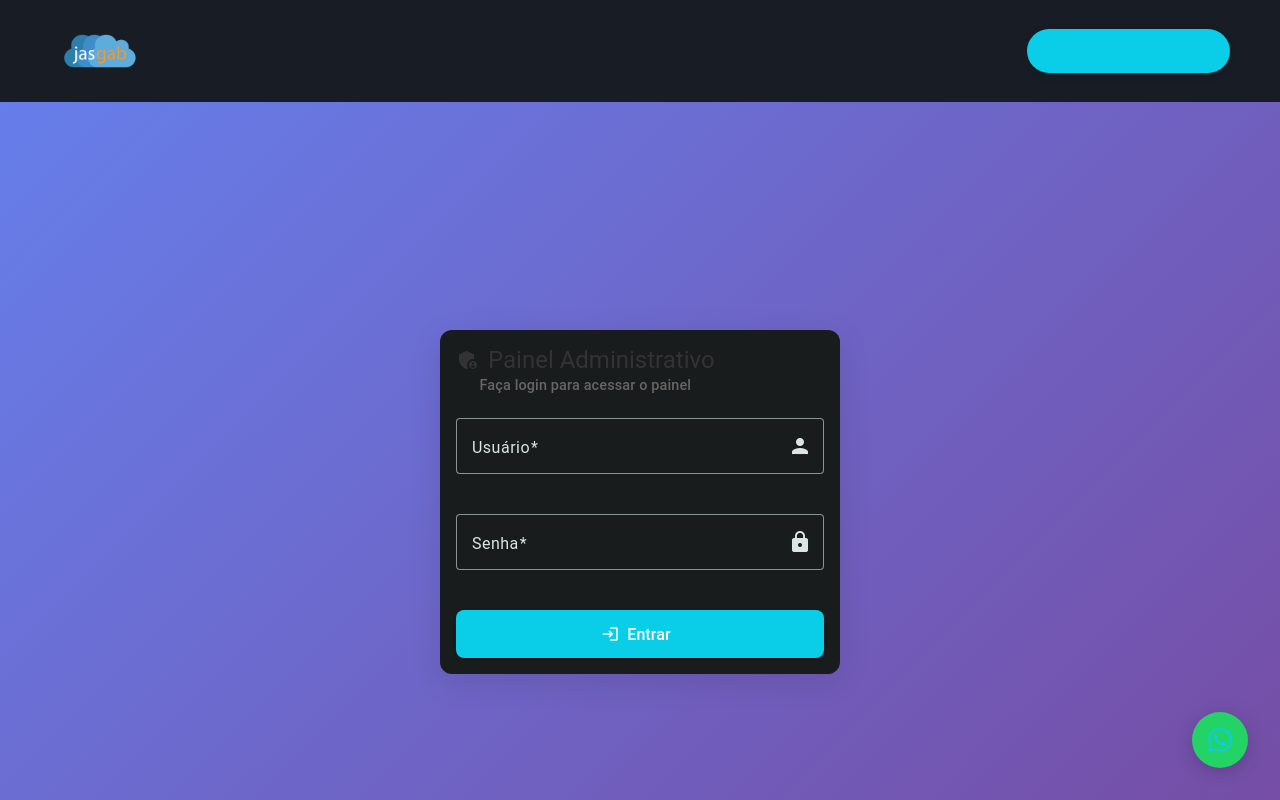
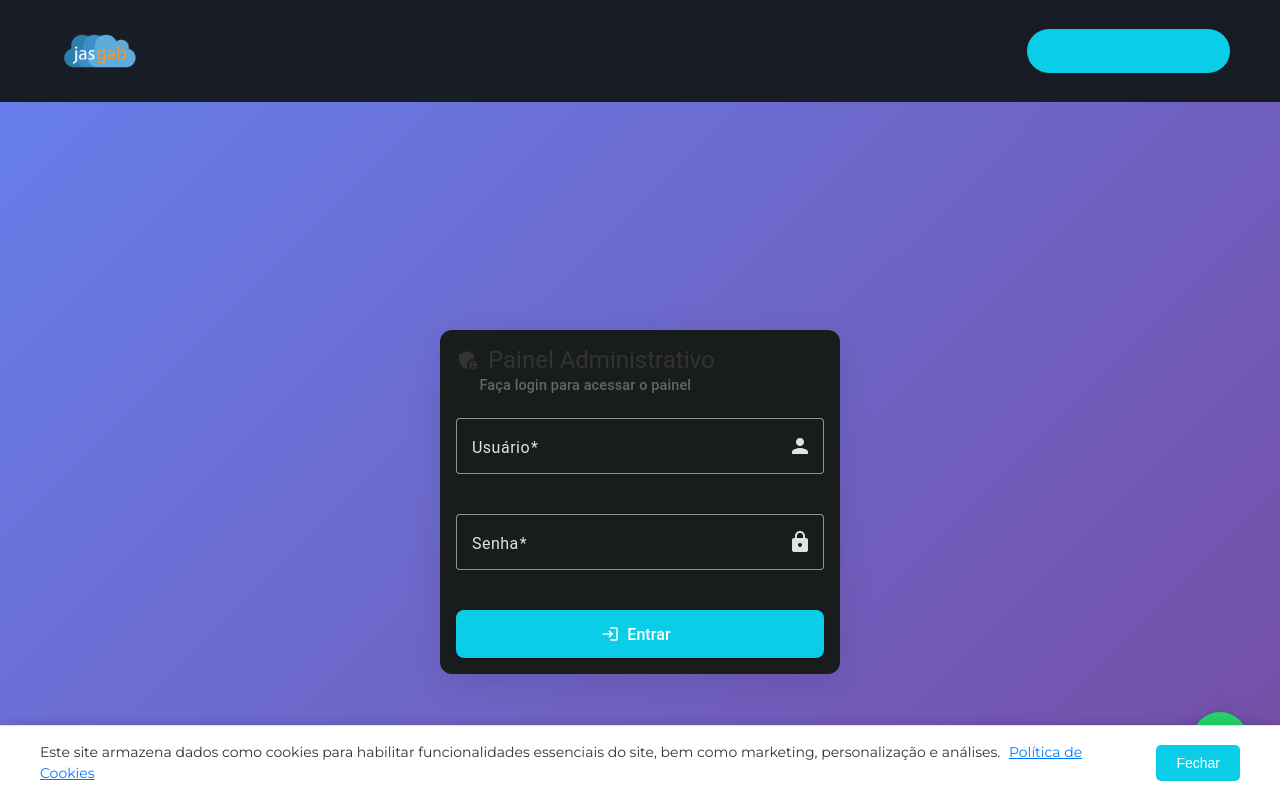
Before and after one commit to MauMau221/Painel-Imagens, an Angular app in the folder painel/: page /admin-login in a window 1280 px wide. Built offline with nearby package versions, Linux system fonts and the light colour scheme; no server answers.

Commit message:
add component cookies-policy

```diff
--- a/painel/src/app/app.component.html
+++ b/painel/src/app/app.component.html
@@ -31,4 +31,5 @@
   <div class="bg-dark">
     <app-footer></app-footer>
   </div>
+  <app-cookie-policy></app-cookie-policy>
 </div>
--- a/painel/src/app/app.component.ts
+++ b/painel/src/app/app.component.ts
@@ -6,6 +6,7 @@ import { DepoimentosComponent } from './components/depoimentos/depoimentos.compo
 import { ContatoComponent } from './components/contato/contato.component';
 import { FooterComponent } from './components/footer/footer.component';
 import { TopBarComponent } from './components/top-bar/top-bar.component';
+import { CookiePolicyComponent } from './components/cookie-policy/cookie-policy.component';
 import { RouterOutlet } from '@angular/router';
 import { Router } from '@angular/router';
 import { inject } from '@angular/core';
@@ -22,6 +23,7 @@ import { PainelApiService } from './services/painel-api.service';
     DepoimentosComponent,
     ContatoComponent,
     FooterComponent,
+    CookiePolicyComponent,
     RouterOutlet,
     NgIf
   ],
--- a/painel/src/app/app.routes.ts
+++ b/painel/src/app/app.routes.ts
@@ -16,4 +16,5 @@ export const routes: Routes = [
     canActivate: [authGuard]
   },
   { path: 'admin-painel', loadComponent: () => import('./components/admin-painel/admin-painel.component').then(m => m.AdminPainelComponent), canActivate: [authGuard] },
+  { path: 'politica-cookies', loadComponent: () => import('./components/cookie-policy-page/cookie-policy-page.component').then(m => m.CookiePolicyPageComponent) },
 ];
--- /dev/null
+++ b/painel/src/app/components/cookie-policy-page/cookie-policy-page.component.css
@@ -0,0 +1,155 @@
+.cookie-policy-page {
+  padding: 40px 0;
+  background: #f8f9fa;
+  min-height: 100vh;
+}
+
+.container {
+  max-width: 800px;
+  margin: 0 auto;
+}
+
+.policy-content {
+  background: white;
+  padding: 40px;
+  box-shadow: 0 2px 10px rgba(0, 0, 0, 0.1);
+}
+
+.policy-content h1 {
+  color: #333;
+  font-size: 2.5rem;
+  margin-bottom: 30px;
+  text-align: center;
+  border-bottom: 2px solid #007bff;
+  padding-bottom: 15px;
+}
+
+.policy-content h2 {
+  color: #007bff;
+  font-size: 1.5rem;
+  margin: 30px 0 15px 0;
+  border-left: 4px solid #007bff;
+  padding-left: 15px;
+}
+
+.policy-content h3 {
+  color: #555;
+  font-size: 1.2rem;
+  margin: 20px 0 10px 0;
+}
+
+.policy-content p {
+  color: #666;
+  line-height: 1.6;
+  margin-bottom: 15px;
+  font-size: 1rem;
+}
+
+.policy-content ul {
+  margin: 15px 0;
+  padding-left: 20px;
+}
+
+.policy-content li {
+  color: #666;
+  line-height: 1.6;
+  margin-bottom: 8px;
+}
+
+.policy-content a {
+  color: #007bff;
+  text-decoration: none;
+}
+
+.policy-content a:hover {
+  text-decoration: underline;
+}
+
+.policy-content section {
+  margin-bottom: 30px;
+}
+
+.last-updated {
+  margin-top: 40px;
+  padding-top: 20px;
+  border-top: 1px solid #e0e0e0;
+  text-align: center;
+  color: #888;
+  font-size: 0.9rem;
+}
+
+/* Responsividade para tablets */
+@media (max-width: 768px) {
+  .cookie-policy-page {
+    padding: 20px 0;
+  }
+
+  .policy-content {
+    padding: 30px 20px;
+  }
+
+  .policy-content h1 {
+    font-size: 2rem;
+  }
+
+  .policy-content h2 {
+    font-size: 1.3rem;
+  }
+
+  .policy-content h3 {
+    font-size: 1.1rem;
+  }
+
+  .policy-content p {
+    font-size: 0.95rem;
+  }
+}
+
+/* Responsividade para mobile */
+@media (max-width: 480px) {
+  .cookie-policy-page {
+    padding: 15px 0;
+  }
+
+  .container {
+    padding: 0 15px;
+  }
+
+  .policy-content {
+    padding: 20px 15px;
+  }
+
+  .policy-content h1 {
+    font-size: 1.8rem;
+    margin-bottom: 20px;
+  }
+
+  .policy-content h2 {
+    font-size: 1.2rem;
+    margin: 25px 0 12px 0;
+  }
+
+  .policy-content h3 {
+    font-size: 1rem;
+    margin: 18px 0 8px 0;
+  }
+
+  .policy-content p {
+    font-size: 0.9rem;
+    margin-bottom: 12px;
+  }
+
+  .policy-content li {
+    font-size: 0.9rem;
+    margin-bottom: 6px;
+  }
+
+  .policy-content section {
+    margin-bottom: 25px;
+  }
+
+  .last-updated {
+    margin-top: 30px;
+    font-size: 0.8rem;
+  }
+}
--- /dev/null
+++ b/painel/src/app/components/cookie-policy-page/cookie-policy-page.component.html
@@ -0,0 +1,81 @@
+<div class="cookie-policy-page">
+  <div class="container">
+    <div class="policy-content">
+      <h1>Política de Cookies</h1>
+
+      <section>
+        <h2>O que são cookies?</h2>
+        <p>
+          Cookies são pequenos arquivos de texto que são armazenados no seu dispositivo (computador, tablet ou celular)
+          quando você visita um site. Eles são amplamente utilizados para fazer os sites funcionarem de forma mais eficiente,
+          bem como para fornecer informações aos proprietários do site.
+        </p>
+      </section>
+
+      <section>
+        <h2>Como utilizamos os cookies</h2>
+        <p>Utilizamos cookies para:</p>
+        <ul>
+          <li><strong>Funcionalidades essenciais:</strong> Cookies necessários para o funcionamento básico do site</li>
+          <li><strong>Análise e estatísticas:</strong> Para entender como os visitantes interagem com nosso site</li>
+          <li><strong>Personalização:</strong> Para lembrar suas preferências e personalizar sua experiência</li>
+          <li><strong>Marketing:</strong> Para mostrar conteúdo relevante e melhorar a experiência do usuário</li>
+        </ul>
+      </section>
+
+      <section>
+        <h2>Tipos de cookies que utilizamos</h2>
+
+        <h3>Cookies Essenciais</h3>
+        <p>
+          Estes cookies são necessários para o funcionamento básico do site. Eles permitem que você navegue pelo site
+          e use recursos essenciais.
+        </p>
+
+        <h3>Cookies de Análise</h3>
+        <p>
+          Utilizamos cookies de análise para entender como os visitantes interagem com nosso site.
+          Isso nos ajuda a melhorar a funcionalidade e a experiência do usuário.
+        </p>
+
+        <h3>Cookies de Marketing</h3>
+        <p>
+          Estes cookies são utilizados para rastrear visitantes em sites. A intenção é exibir anúncios
+          relevantes e atrativos para o usuário individual.
+        </p>
+      </section>
+
+      <section>
+        <h2>Como gerenciar cookies</h2>
+        <p>
+          Você pode controlar e/ou excluir cookies conforme desejar. Você pode excluir todos os cookies
+          que já estão no seu computador e pode configurar a maioria dos navegadores para impedir que sejam colocados.
+        </p>
+        <p>
+          Para mais informações sobre como gerenciar cookies, visite
+          <a href="https://www.allaboutcookies.org" target="_blank">www.allaboutcookies.org</a>
+        </p>
+      </section>
+
+      <section>
+        <h2>Alterações nesta política</h2>
+        <p>
+          Podemos atualizar esta Política de Cookies periodicamente. Recomendamos que você revise esta política
+          regularmente para se manter informado sobre como estamos protegendo suas informações.
+        </p>
+      </section>
+
+      <section>
+        <h2>Contato</h2>
+        <p>
+          Se você tiver dúvidas sobre nossa Política de Cookies, entre em contato conosco através dos
+          canais disponíveis em nossa página de contato.
+        </p>
+      </section>
+
+      <div class="last-updated">
+        <p><strong>Última atualização:</strong> {{ currentDate }}</p>
+      </div>
+    </div>
+  </div>
+</div>
--- /dev/null
+++ b/painel/src/app/components/cookie-policy-page/cookie-policy-page.component.ts
@@ -0,0 +1,13 @@
+import { Component } from '@angular/core';
+import { CommonModule } from '@angular/common';
+
+@Component({
+  selector: 'app-cookie-policy-page',
+  standalone: true,
+  imports: [CommonModule],
+  templateUrl: './cookie-policy-page.component.html',
+  styleUrls: ['./cookie-policy-page.component.css']
+})
+export class CookiePolicyPageComponent {
+  currentDate = new Date().toLocaleDateString('pt-BR');
+}
--- /dev/null
+++ b/painel/src/app/components/cookie-policy/cookie-policy.component.css
@@ -0,0 +1,100 @@
+.cookie-banner {
+  position: fixed;
+  bottom: 0;
+  left: 0;
+  right: 0;
+  background: white;
+  border-top: 1px solid #e0e0e0;
+  box-shadow: 0 -2px 10px rgba(0, 0, 0, 0.1);
+  z-index: 9999;
+  padding: 16px;
+}
+
+.cookie-content {
+  max-width: 1200px;
+  margin: 0 auto;
+  display: flex;
+  align-items: center;
+  justify-content: space-between;
+  gap: 20px;
+}
+
+.cookie-text {
+  flex: 1;
+}
+
+.cookie-text p {
+  margin: 0;
+  color: #333;
+  font-size: 14px;
+  line-height: 1.5;
+}
+
+.cookie-link {
+  color: #007bff;
+  text-decoration: underline;
+  margin-left: 5px;
+}
+
+.cookie-link:hover {
+  color: #0056b3;
+}
+
+.cookie-actions {
+  flex-shrink: 0;
+}
+
+.accept-button {
+  background: #007bff;
+  color: white;
+  border: none;
+  padding: 10px 20px;
+  border-radius: 5px;
+  cursor: pointer;
+  font-size: 14px;
+  font-weight: 500;
+  transition: background-color 0.2s;
+}
+
+.accept-button:hover {
+  background: #0056b3;
+}
+
+/* Responsividade para mobile */
+@media (max-width: 768px) {
+  .cookie-banner {
+    padding: 12px;
+  }
+
+  .cookie-content {
+    flex-direction: column;
+    gap: 12px;
+    text-align: center;
+  }
+
+  .cookie-text p {
+    font-size: 13px;
+  }
+
+  .accept-button {
+    width: 100%;
+    max-width: 200px;
+    padding: 12px 20px;
+  }
+}
+
+/* Responsividade para telas muito pequenas */
+@media (max-width: 480px) {
+  .cookie-banner {
+    padding: 10px;
+  }
+
+  .cookie-text p {
+    font-size: 12px;
+  }
+
+  .accept-button {
+    padding: 10px 16px;
+    font-size: 13px;
+  }
+}
--- /dev/null
+++ b/painel/src/app/components/cookie-policy/cookie-policy.component.html
@@ -0,0 +1,16 @@
+<div *ngIf="showCookieBanner" class="cookie-banner">
+  <div class="cookie-content">
+    <div class="cookie-text">
+      <p>
+        Este site armazena dados como cookies para habilitar funcionalidades essenciais do site,
+        bem como marketing, personalização e análises.
+        <a routerLink="/politica-cookies" class="cookie-link">Política de Cookies</a>
+      </p>
+    </div>
+    <div class="cookie-actions">
+      <button (click)="acceptCookies()" class="accept-button">
+        Fechar
+      </button>
+    </div>
+  </div>
+</div>
--- /dev/null
+++ b/painel/src/app/components/cookie-policy/cookie-policy.component.ts
@@ -0,0 +1,27 @@
+import { Component, OnInit } from '@angular/core';
+import { CommonModule } from '@angular/common';
+import { RouterModule } from '@angular/router';
+
+@Component({
+  selector: 'app-cookie-policy',
+  standalone: true,
+  imports: [CommonModule, RouterModule],
+  templateUrl: './cookie-policy.component.html',
+  styleUrls: ['./cookie-policy.component.css']
+})
+export class CookiePolicyComponent implements OnInit {
+  showCookieBanner = false;
+
+  ngOnInit() {
+    // Verifica se o usuário já aceitou os cookies
+    const cookiesAccepted = localStorage.getItem('cookiesAccepted');
+    if (!cookiesAccepted) {
+      this.showCookieBanner = true;
+    }
+  }
+
+  acceptCookies() {
+    localStorage.setItem('cookiesAccepted', 'true');
+    this.showCookieBanner = false;
+  }
+}
```
